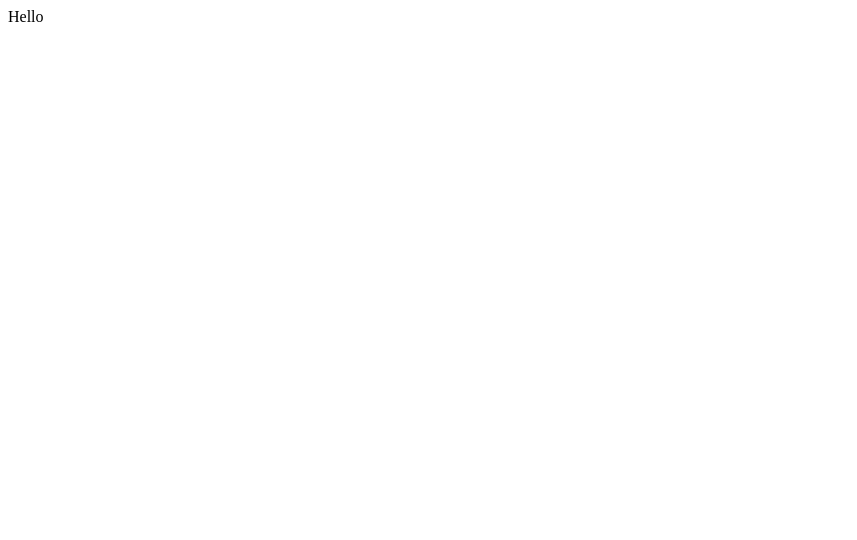
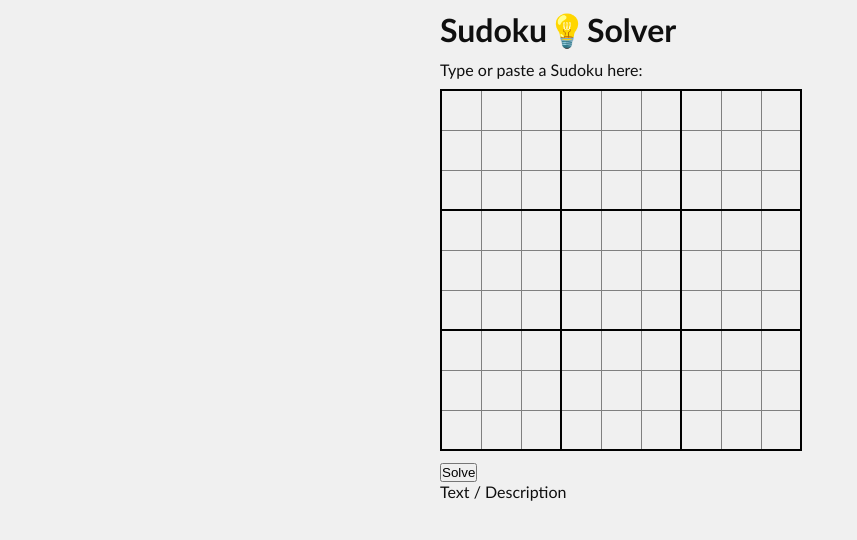
Before and after one commit to Stemmi/sudoku-solver, a Vue app: page / in a window 1280 px wide. Shown: the top 540 px of the page, without its empty margins (0-857 px from the left). Built offline with nearby package versions, Linux system fonts and the light colour scheme.

Commit message:
basic layout

```diff
--- a/src/App.vue
+++ b/src/App.vue
@@ -1,9 +1,19 @@
 <template>
-Hello
+    <HeaderContainer />
+    <MainContainer />
 </template>
 
 <script>
+    import HeaderContainer from './components/HeaderContainer.vue';
+    import MainContainer from './components/MainContainer.vue';
 
+
+    export default {
+        components: {
+            HeaderContainer,
+            MainContainer
+        }
+    }
 </script>
 
 
--- a/src/assets/main.css
+++ b/src/assets/main.css
@@ -0,0 +1,33 @@
+:root {
+    --default-bright-color: #f0f0f0;
+    --default-brighter-color: white;
+    --default-dark-color: #0f0f0f;
+    --default-darker-color: black;
+    --highlight-dark-color: red;
+  }
+
+  * {
+    margin: 0;
+    padding: 0;
+    box-sizing: border-box;
+  }
+
+  body {
+    background-color: var(--default-bright-color);
+    color: var(--default-dark-color);
+    font-family:'Gill Sans', 'Gill Sans MT', Calibri, 'Trebuchet MS', sans-serif;
+  }
+
+  #app {
+    margin: 0 auto;
+  }
+
+  header {
+    margin: 10px auto;
+    width: 400px;
+  }
+
+  main {
+    margin: 10px auto;
+    width: 400px;
+  }
--- /dev/null
+++ b/src/components/HeaderContainer.vue
@@ -0,0 +1,17 @@
+<template>
+    <header>
+        <h1>Sudoku💡Solver</h1>
+    </header>
+</template>
+
+<script>
+
+</script>
+
+
+
+<style>
+    h1 {
+        font-family:'Gill Sans', 'Gill Sans MT', Calibri, 'Trebuchet MS', sans-serif;
+    }
+</style>
--- /dev/null
+++ b/src/components/MainContainer.vue
@@ -0,0 +1,27 @@
+<template>
+    <main>
+        <p>Type or paste a Sudoku here:</p>
+
+        <SudokuField />
+        <button>Solve</button><br />
+        Text / Description<br />
+    </main>
+</template>
+
+<script>
+    import SudokuField from './SudokuField.vue';
+
+    export default {
+        components: {
+            SudokuField
+        }
+    }
+</script>
+
+
+
+<style>
+    h1 {
+        font-family:'Gill Sans', 'Gill Sans MT', Calibri, 'Trebuchet MS', sans-serif;
+    }
+</style>
--- /dev/null
+++ b/src/components/SudokuCell.vue
@@ -0,0 +1,29 @@
+<template>
+    <td>
+
+    {{ display }}
+
+    </td>
+</template>
+
+<script>
+    export default {
+        props: [
+            "cell"
+        ],
+        computed: {
+            display() {
+                if (!Number.isInteger(+this.cell)) return;
+                else if (this.cell >= 1 && this.cell <= 9) return this.cell;
+                else return;
+            }
+        }
+    }
+</script>
+
+
+
+<style>
+
+
+</style>
--- /dev/null
+++ b/src/components/SudokuField.vue
@@ -0,0 +1,61 @@
+<template>
+    <table>
+
+        <SudokuRow v-for="row in sudoku" :row="row"/>
+
+    </table>
+</template>
+
+<script>
+    import SudokuRow from './SudokuRow.vue';
+
+    export default {
+        components: {
+            SudokuRow
+        },
+        data() {
+            return {
+                sudoku: this.createEmptySudoku()
+            }
+        },
+        methods: {
+            createEmptySudoku() {
+                const sudoku = [];
+                for (let i = 0; i < 9; i++) {
+                    const row = [];
+                    for (let j = 0; j < 9; j++) {
+                        row.push(0);
+                    }
+                    sudoku.push(row);
+                }
+                return sudoku;
+            }
+        }
+    }
+</script>
+
+
+
+<style>
+    table {
+        margin: 10px 0;
+        border-collapse: collapse;
+        border: 2px solid black;
+    }
+
+    td {
+        border: 1px solid grey;
+        width: 40px;
+        height: 40px;
+        text-align: center;
+    }
+
+    tr:nth-child(3n+3) {
+        border-bottom: 2px solid black;
+    }
+
+    td:nth-child(3n+3) {
+        border-right: 2px solid black;
+    }
+
+</style>
--- /dev/null
+++ b/src/components/SudokuRow.vue
@@ -0,0 +1,27 @@
+<template>
+    <tr>
+
+        <SudokuCell v-for="cell in row" :cell="cell"/>
+
+    </tr>
+</template>
+
+<script>
+    import SudokuCell from './SudokuCell.vue';
+
+export default {
+    components: {
+        SudokuCell
+    },
+    props: [
+        "row"
+    ]
+}
+</script>
+
+
+
+<style>
+
+
+</style>
```
